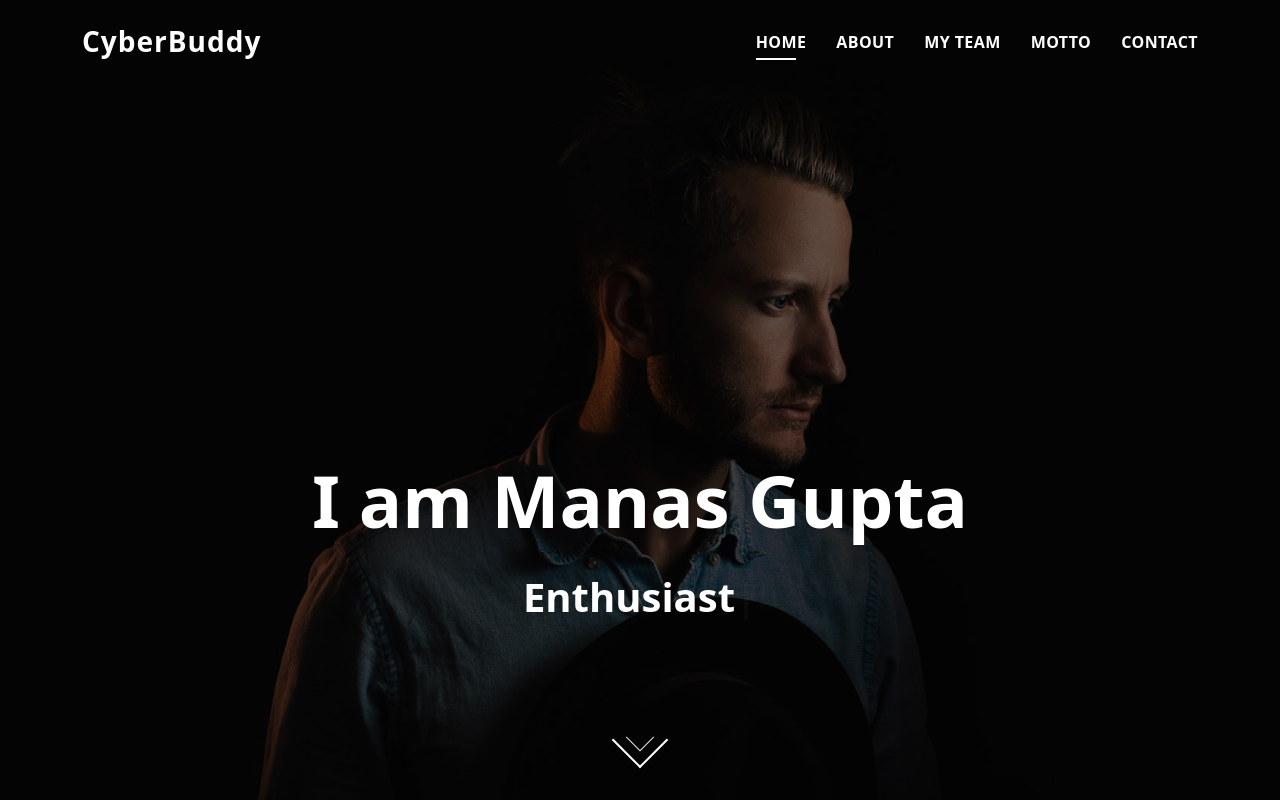
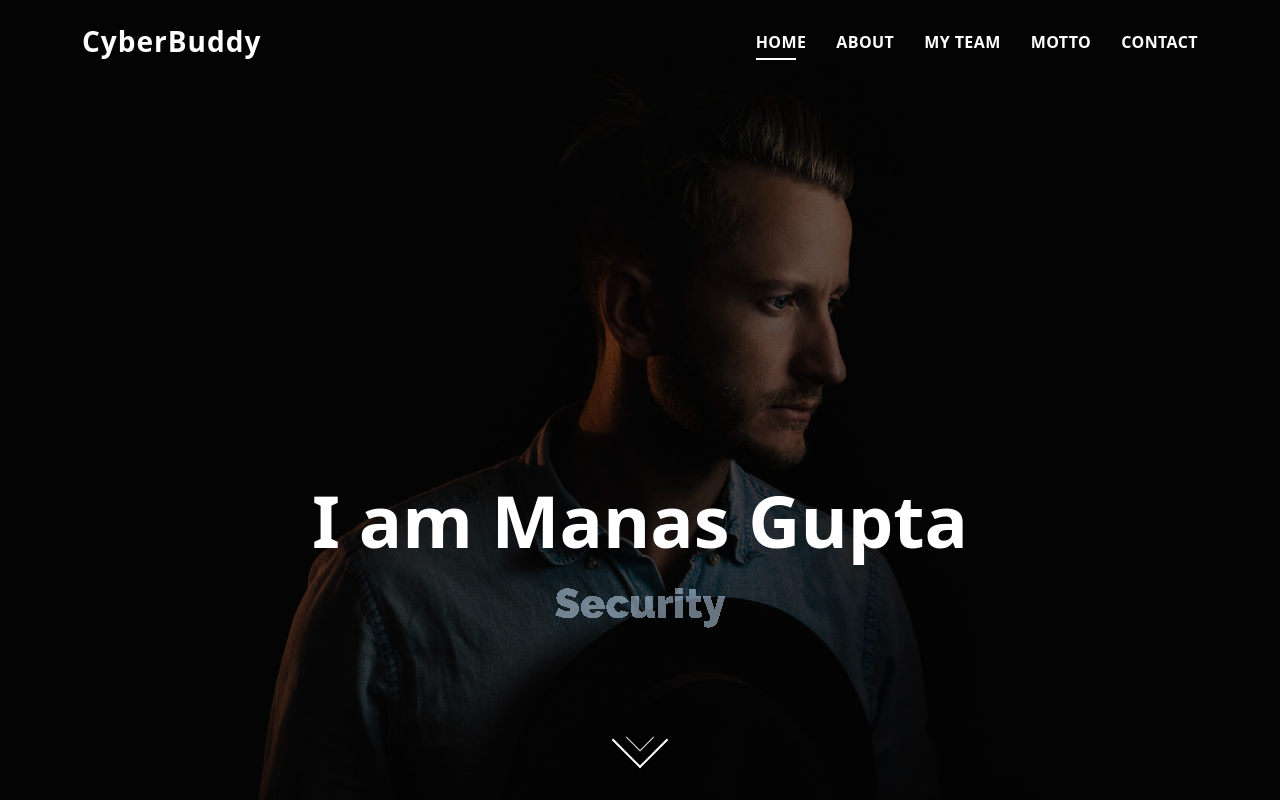
Before and after one commit to cyberbuddy-manas/cyberbuddy-manas.github.io, a plain HTML site: page index.html in a window 1280 px wide. Shown: the top 800 px of the page. Drawn offline with Linux system fonts and the light colour scheme.

Commit message:
auto scroll carousel and update in text morph

```diff
--- a/assets/carousel/carousel.js
+++ b/assets/carousel/carousel.js
@@ -99,6 +99,14 @@ exampleCarousel.setControls();
 // exampleCarousel.setNav();
 exampleCarousel.useControls();
 
+function clicktrigger()
+  {
+    document.querySelector('.gallery-controls-next').click();
+    console.log("hi");
+  }
+  clicktrigger();
+  setInterval(clicktrigger,3000);
+
 //auto slider
 
 /*var slideIndex = 0;
--- /dev/null
+++ b/assets/text-morph/text-morph.css
@@ -0,0 +1,48 @@
+/* Explanation in JS tab */
+
+/* Cool font from Google Fonts! */
+@import url('https://fonts.googleapis.com/css?family=Raleway:900&display=swap');
+
+body {
+	margin: 0px;
+}
+
+#container {
+	/* Center the text in the viewport. */
+	position: relative;
+	margin: auto;
+	padding-top: 10px;
+/*	width: 100vw;
+	height: 80pt;
+	top: 0;
+	bottom: 0;
+*/
+	opacity: 0.5;
+	display: flex;
+	justify-content: center;
+	/* This filter is a lot of the magic, try commenting it out to see how the morphing works! */
+	filter: url(#threshold) blur(0.6px);
+}
+
+/* Your average text styling */
+#text1, #text2 {
+	position: absolute;
+	width: 100%;
+	display: inline-block;
+
+	font-family: 'Raleway', sans-serif;
+	font-size: 2.6rem;
+	color: #cce6ff;
+	text-align: center;
+
+	user-select: none;
+}
+
+@media screen and (max-width: 500px){
+  #text1, #text2 {
+	font-size: 2rem;
+	top: -10px;
+	opacity: 0.7;
+	margin-top: 1rem;
+	}
+}
--- /dev/null
+++ b/assets/text-morph/text-morph.js
@@ -0,0 +1,93 @@
+/*
+	This pen cleverly utilizes SVG filters to create a "Morphing Text" effect. Essentially, it layers 2 text elements on top of each other, and blurs them depending on which text element should be more visible. Once the blurring is applied, both texts are fed through a threshold filter together, which produces the "gooey" effect. Check the CSS - Comment the #container rule's filter out to see how the blurring works!
+*/
+
+const elts = {
+	text1: document.getElementById("text1"),
+	text2: document.getElementById("text2")
+};
+
+// The strings to morph between. You can change these to anything you want!
+const texts = [
+	"Developer",
+	"Freelancer",
+	"Enthusiast",
+	"Security",
+	"Youtuber"
+];
+
+// Controls the speed of morphing.
+const morphTime = 1;
+const cooldownTime = 0.95;
+
+let textIndex = texts.length - 1;
+let time = new Date();
+let morph = 0;
+let cooldown = cooldownTime;
+
+elts.text1.textContent = texts[textIndex % texts.length];
+elts.text2.textContent = texts[(textIndex + 1) % texts.length];
+
+function doMorph() {
+	morph -= cooldown;
+	cooldown = 0;
+
+	let fraction = morph / morphTime;
+
+	if (fraction > 1) {
+		cooldown = cooldownTime;
+		fraction = 1;
+	}
+
+	setMorph(fraction);
+}
+
+// A lot of the magic happens here, this is what applies the blur filter to the text.
+function setMorph(fraction) {
+	// fraction = Math.cos(fraction * Math.PI) / -2 + .5;
+
+	elts.text2.style.filter = `blur(${Math.min(8 / fraction - 8, 100)}px)`;
+	elts.text2.style.opacity = `${Math.pow(fraction, 0.4) * 100}%`;
+
+	fraction = 1 - fraction;
+	elts.text1.style.filter = `blur(${Math.min(8 / fraction - 8, 100)}px)`;
+	elts.text1.style.opacity = `${Math.pow(fraction, 0.4) * 100}%`;
+
+	elts.text1.textContent = texts[textIndex % texts.length];
+	elts.text2.textContent = texts[(textIndex + 1) % texts.length];
+}
+
+function doCooldown() {
+	morph = 0;
+
+	elts.text2.style.filter = "";
+	elts.text2.style.opacity = "100%";
+
+	elts.text1.style.filter = "";
+	elts.text1.style.opacity = "0%";
+}
+
+// Animation loop, which is called every frame.
+function animate() {
+	requestAnimationFrame(animate);
+
+	let newTime = new Date();
+	let shouldIncrementIndex = cooldown > 0;
+	let dt = (newTime - time) / 1000;
+	time = newTime;
+
+	cooldown -= dt;
+
+	if (cooldown <= 0) {
+		if (shouldIncrementIndex) {
+			textIndex++;
+		}
+
+		doMorph();
+	} else {
+		doCooldown();
+	}
+}
+
+// Start the animation.
+animate();
--- a/index.html
+++ b/index.html
@@ -5,7 +5,7 @@
 	<meta charset="utf-8">
 	<meta content="width=device-width, initial-scale=1.0" name="viewport">
 
-	<title>It's Your Cyberbuddy</title>
+	<title>Your Cyberbuddy</title>
 	<meta content="" name="description">
 	<meta content="" name="keywords">
 
@@ -21,6 +21,8 @@
 
 	<link href="assets/css/style.css" rel="stylesheet">
 	<link rel="stylesheet" href="assets/carousel/carousel.css">
+	<link rel="stylesheet" type="text/css" href="assets/text-morph/text-morph.css">
+
 </head>
 
 <body>
@@ -70,16 +72,39 @@
 		<div class="overlay-itro"></div>
 		<div class="hero-content display-table">
 			<div class="table-cell">
-				<div class="container" style="margin-top: 300px;">
-					<h1 class="hero-title mb-4">I am Manas Gupta</h1>
-					<p class="hero-subtitle"><span class="typed" data-typed-items="Developer, Enthusiast, Freelancer, Designer"></span></p>
-					<div>
-						<a class="scrollto" href="#about"><span class="arrow"></span></a>
+				<div class="container" style="margin-top: 400px;">
+					<h1 style="margin-bottom: 0px !important;" class="hero-title mb-4">I am Manas Gupta</h1>
+					<!-- <p class="hero-subtitle"><span class="typed" data-typed-items="Developer, Enthusiast, Freelancer, Designer"></span></p>
+					<div> -->
+
+					<!-- The two texts -->
+					<div id="container">
+						<span id="text1"></span>
+						<span id="text2"></span>
 					</div>
+
+					<!-- The SVG filter used to create the merging effect -->
+					<svg id="filters">
+						<defs>
+							<filter id="threshold">
+								<!-- Basically just a threshold effect - pixels with a high enough opacity are set to full opacity, and all other pixels are set to completely transparent. -->
+								<feColorMatrix in="SourceGraphic"
+										type="matrix"
+										values="1 0 0 0 0
+												0 1 0 0 0
+												0 0 1 0 0
+												0 0 0 255 -140" />
+							</filter>
+						</defs>
+					</svg>
+					<script type="text/javascript" src="assets/text-morph/text-morph.js"></script>
+
+					<a class="scrollto" href="#about"><span class="arrow"></span></a>
 				</div>
 			</div>
 		</div>
-	</div><!-- End Hero Section -->
+	</div>
+	<!-- End Hero Section -->
 
 	<main id="main">
 
@@ -141,12 +166,12 @@
 											Heyya!! Am an Enthusiast looking for some fun opportunities. Passion for technology is what drives me to look forward to the future. To understand my relationship with technology, I opted for a Bachelors degree in computer science. Being a part of program exposes me to new fields and possibilities in technology on the daily basis.
 										</p>
 										<div class="justify-content-center" style="padding-top:30px">
-											<img src="assets/img/logos/html.png" title style="width:97px;padding-left:30px; padding-top:20px;">
-											<img src="assets/img/logos/css.png" style="width:90px;padding-left: 30px; padding-top:20px;">
-											<img src="assets/img/logos/bootstrap.png" style="width:87px;padding-left: 30px; padding-top:20px;">
-											<img src="assets/img/logos/js.png" style="width:90px;padding-left: 30px; padding-top:20px;">
-											<img src="assets/img/logos/git.png" style="width:90px;padding-left: 30px; padding-top:20px;">
-											<img src="assets/img/logos/linux.png" style="width:90px;padding-left: 30px; padding-top:20px;">
+											<img src="assets/img/logos/html.png" title="HTML5" style="width:97px;padding-left:30px; padding-top:20px;">
+											<img src="assets/img/logos/css.png" title="CSS3" style="width:90px;padding-left: 30px; padding-top:20px;">
+											<img src="assets/img/logos/bootstrap.png" title="Bootstrap" style="width:87px;padding-left: 30px; padding-top:20px;">
+											<img src="assets/img/logos/js.png" title="JS" style="width:90px;padding-left: 30px; padding-top:20px;">
+											<img src="assets/img/logos/git.png" title="GIT" style="width:90px;padding-left: 30px; padding-top:20px;">
+											<img src="assets/img/logos/linux.png" title="Linux" style="width:90px;padding-left: 30px; padding-top:20px;">
 										</div>
 									</div>
 								</div>
@@ -709,7 +734,7 @@
 													</div>
 													<div class="col-md-12 mb-3">
 														<div class="form-group">
-															<input type="email" class="form-control" name="email" id="email" placeholder="Your Email" required>
+															<input type="email" class="form-control" name="email" id="email" placeholder="Your Email" required >
 														</div>
 													</div>
 													<div class="col-md-12 mb-3">
```
Also changed, not shown: assets/img/Logopit_1620994960756.png (added), assets/img/logo.png (added).
